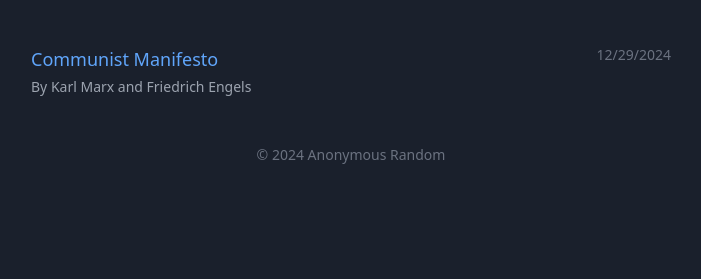
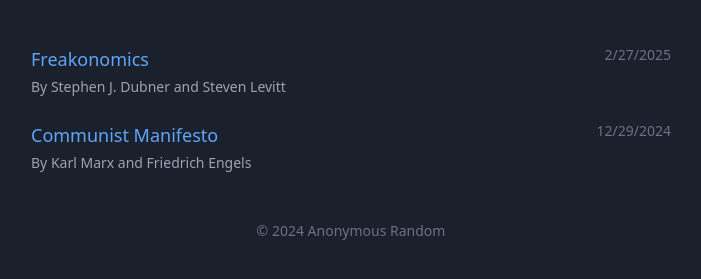
Before and after one commit to TanishkBansode/tanishkbansode.github.io, a plain HTML site: page myreadings.html in a window 1280 px wide. Shown: the part 107-386 px from the top of the page, without its empty margins (289-990 px from the left). Drawn offline with nearby package versions, Linux system fonts and the light colour scheme.

Commit message:
read freakonomics

```diff
--- a/myreadings.html
+++ b/myreadings.html
@@ -51,6 +51,7 @@
     <script>
         const books = [
             { title: "Communist Manifesto", author: "Karl Marx and Friedrich Engels", dateRead: "2024-12-29" },
+            {title: "Freakonomics", author: "Stephen J. Dubner and Steven Levitt", dateRead: "2025-02-27"},
         ];
 
         // Sort books by date (most recent first)
```
